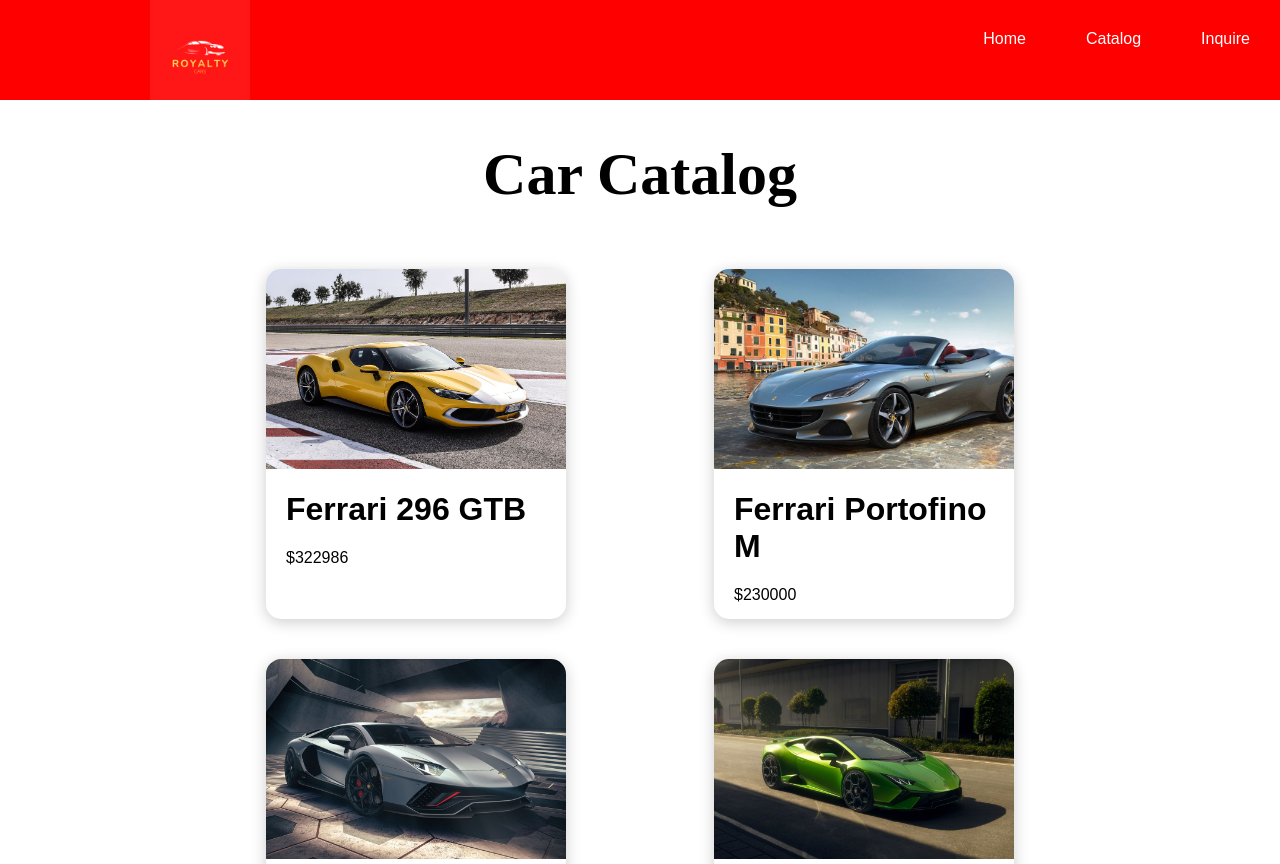
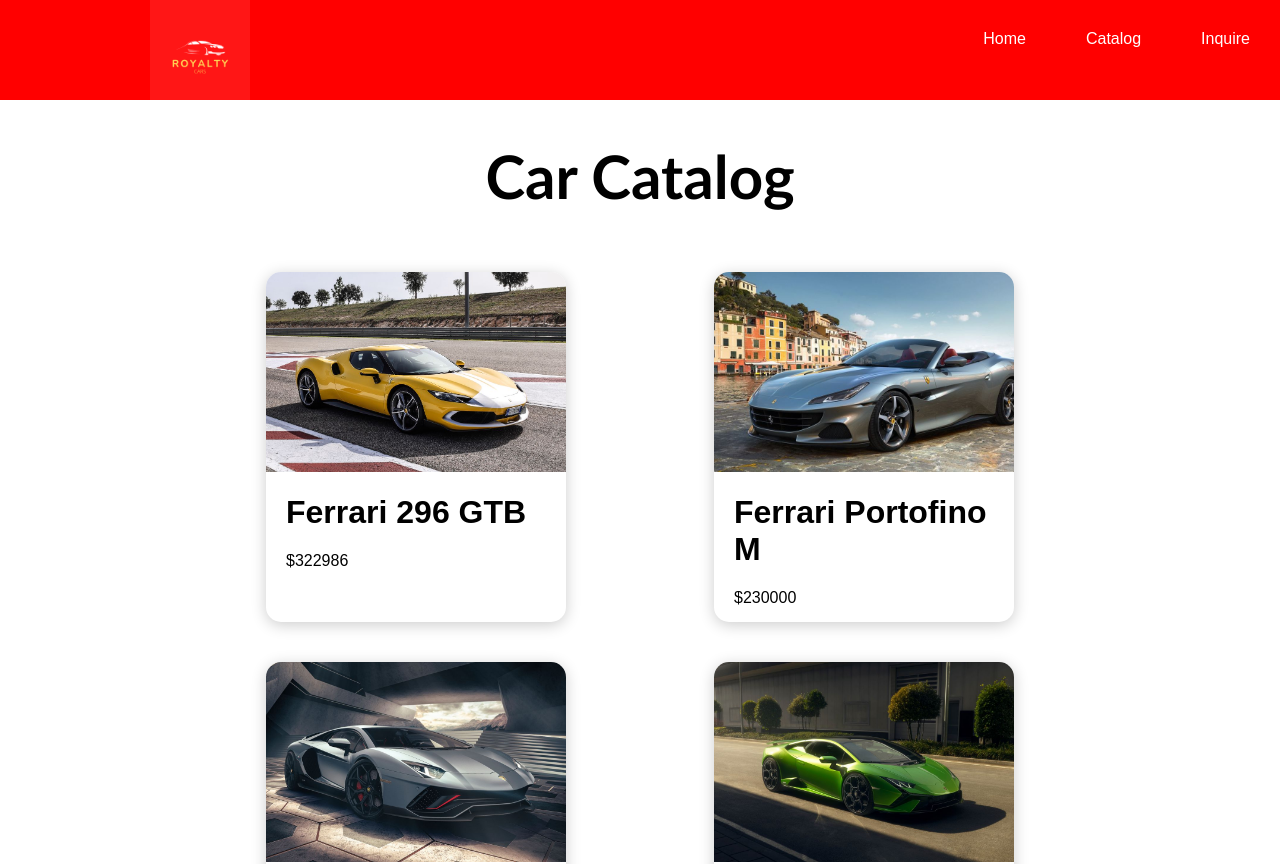
Before and after one commit to JustinChrisAmbil/RoyaltyCarFWebRepository, a React (Create React App) app: page /Catalog in a window 1280 px wide. Shown: the top 864 px of the page. Built offline with nearby package versions, Linux system fonts and the light colour scheme.

Commit message:
Font of Car Catalog

```diff
--- a/src/style/Catalog.css
+++ b/src/style/Catalog.css
@@ -7,7 +7,7 @@
     flex-direction: column;
   }
   .catalog .catalogTitle {
-    font-family: cursive;
+    font-family: Gill Sans, sans-serif;
     font-size: 60px;
   }
 
--- a/src/style/Inquire.css
+++ b/src/style/Inquire.css
@@ -45,12 +45,6 @@
 
   }
 
-  input::placeholder, {
-    font-weight: bold;
-    color: black;
-    font-family:
-    Arial, Helvetica, sans-serif;
-  }
 
   form input:focus,
   textarea:focus {
```
